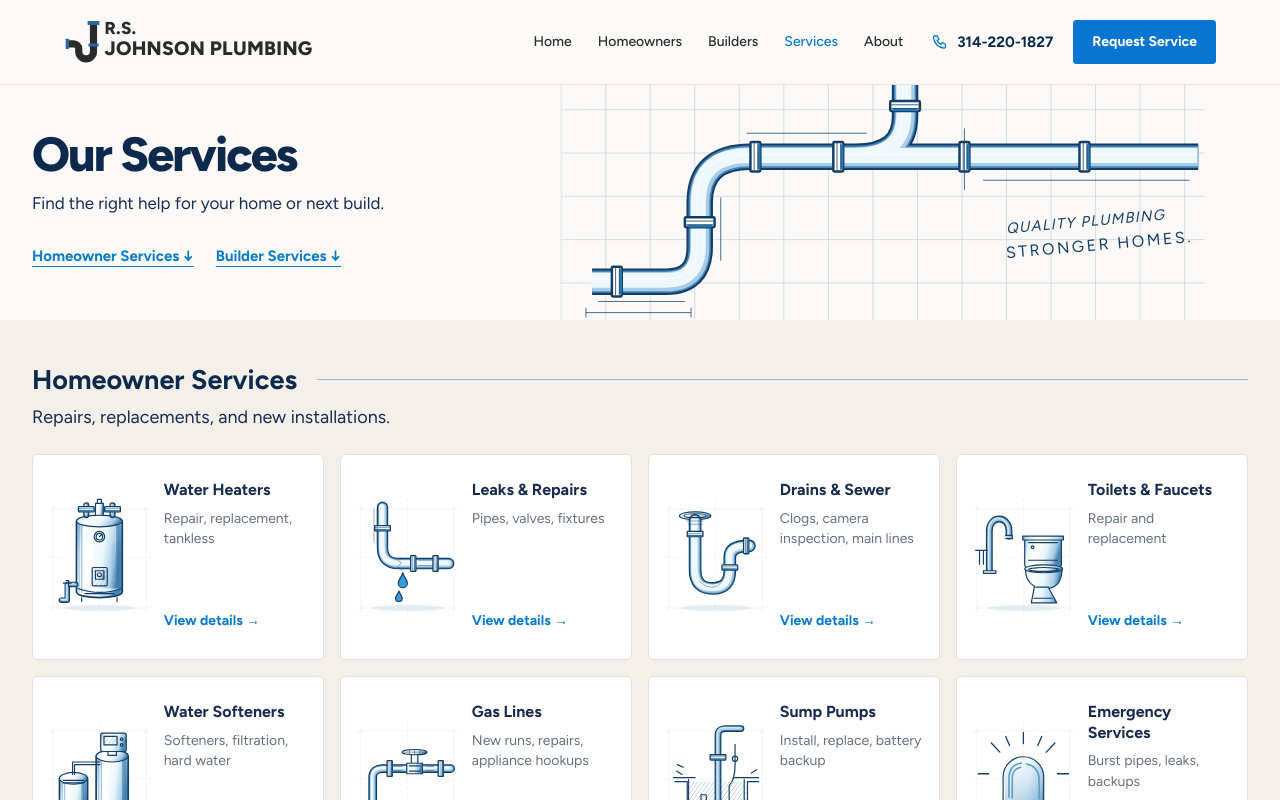
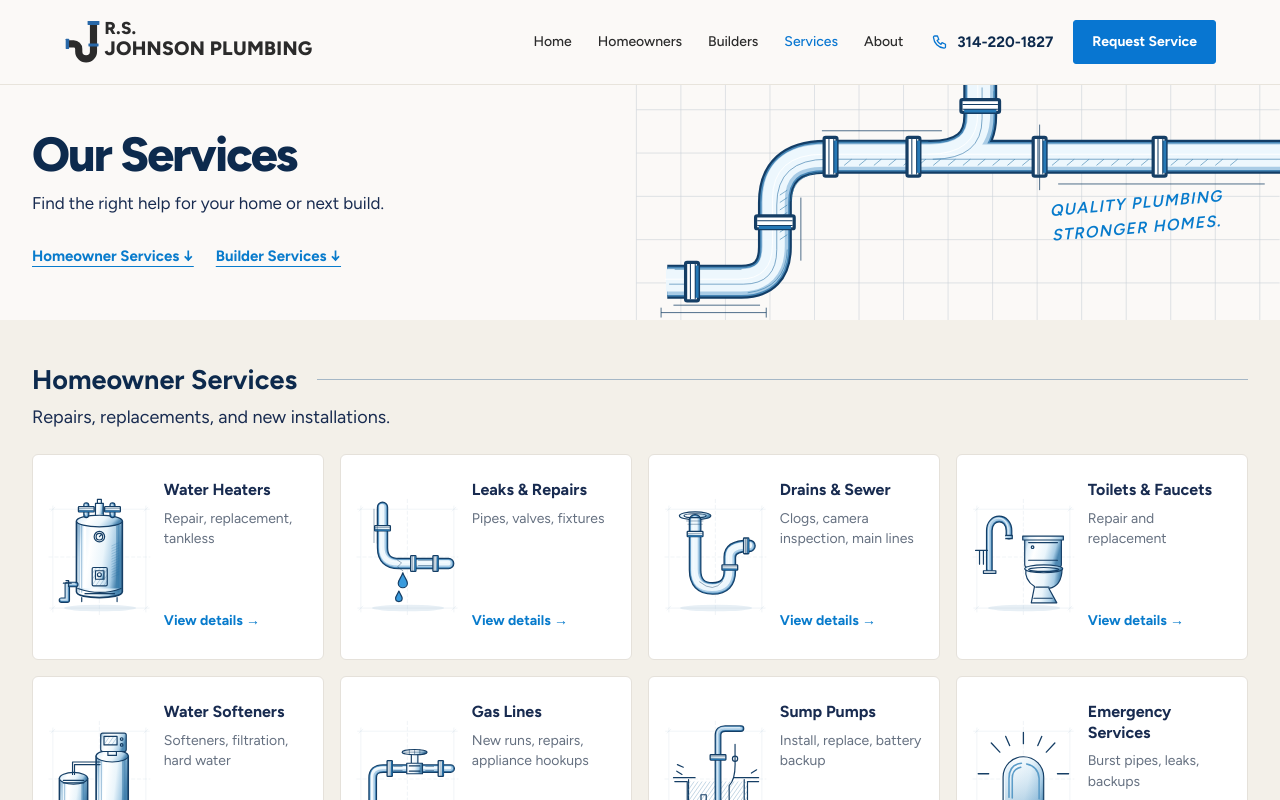
Before and after one commit to rs-johnson-plumbing/website, a Next.js app: page /services in a window 1280 px wide. Shown: the top 800 px of the page. Built offline with nearby package versions, Linux system fonts and the light colour scheme.

Commit message:
Thicken hero pipe with sketch hatching and brighter close-set annotation

```diff
--- a/src/components/concept-two/ui/ServiceSketch.tsx
+++ b/src/components/concept-two/ui/ServiceSketch.tsx
@@ -47,4 +47,20 @@ export function ServiceSketch({id}: {id:string}) {
  </svg>;
 }
 
-export function PipeBanner() {return <svg viewBox="0 0 520 190" fill="none" stroke="currentColor" strokeWidth="1.2" aria-hidden="true"><g opacity=".25" strokeWidth=".5">{Array.from({length:15},(_,i)=><path key={i} d={`M${i*36} 0V190`}/>)}{[20,55,90,125,160].map(y=><path key={y} d={`M0 ${y}H520`}/>)}</g><Pipe d="M25 159H85Q112 159 112 131V95Q112 58 153 58H238Q278 58 278 25V0M238 58H515" width={18}/>{[[45,159,0],[112,111,90],[157,58,0],[224,58,0],[278,17,90],[326,58,0],[423,58,0]].map(([x,y,r])=><Collar key={`${x}-${y}`} x={x} y={y} rotate={r}/>)}<path d="M30 175H100M129 91V142M150 39H247M341 77H508M326 35V85M20 184H105M20 180V188M105 180V188" strokeWidth=".6"/><text x="360" y="120" fill="currentColor" stroke="none" fontSize="12" fontStyle="italic" letterSpacing="1" transform="rotate(-5 360 120)">QUALITY PLUMBING</text><text x="360" y="140" fill="currentColor" stroke="none" fontSize="13" letterSpacing="2" transform="rotate(-5 360 140)">STRONGER HOMES.</text></svg>}
+export function PipeBanner() {
+ const route="M25 159H85Q112 159 112 131V95Q112 58 153 58H238Q278 58 278 25V0M238 58H540";
+ return <svg viewBox="0 0 520 190" preserveAspectRatio="xMaxYMid meet" fill="none" stroke="currentColor" strokeWidth="1.2" aria-hidden="true">
+ <g opacity=".2" strokeWidth=".5">{Array.from({length:15},(_,i)=><path key={i} d={`M${i*36} 0V190`}/>)}{[20,55,90,125,160].map(y=><path key={y} d={`M0 ${y}H520`}/>)}</g>
+ <Pipe d={route} width={24}/>
+ <path d={route} stroke="#2f72a5" strokeWidth=".8" transform="translate(1.5 2)" opacity=".6"/>
+ <g stroke="#387fac" strokeWidth=".65" opacity=".75">
+ {Array.from({length:27},(_,i)=><path key={i} d={`M${168+i*12} 65l6-5`}/>)}
+ {Array.from({length:7},(_,i)=><path key={i} d={`M116 ${89+i*6}l6-4`}/>)}
+ <path d="M90 168q31-4 32-35M125 94q1-23 29-24M31 149H85M156 46H236M289 5V22" />
+ </g>
+ {[[45,159,0],[112,111,90],[157,58,0],[224,58,0],[278,17,90],[326,58,0],[423,58,0]].map(([x,y,r])=><g key={`${x}-${y}`} transform={`translate(${x} ${y}) scale(1.3)`}><Collar x={0} y={0} rotate={r}/></g>)}
+ <path d="M30 178H100M133 91V142M150 37H247M341 80H508M326 32V85M20 184H105M20 180V188M105 180V188" strokeWidth=".6"/>
+ <g fill="#087bcc" stroke="none" fontSize="13" fontWeight="600" fontStyle="italic" letterSpacing="1" transform="rotate(-5 335 111)">
+ <text x="335" y="106">QUALITY PLUMBING</text><text x="335" y="126">STRONGER HOMES.</text>
+ </g></svg>;
+}
```
